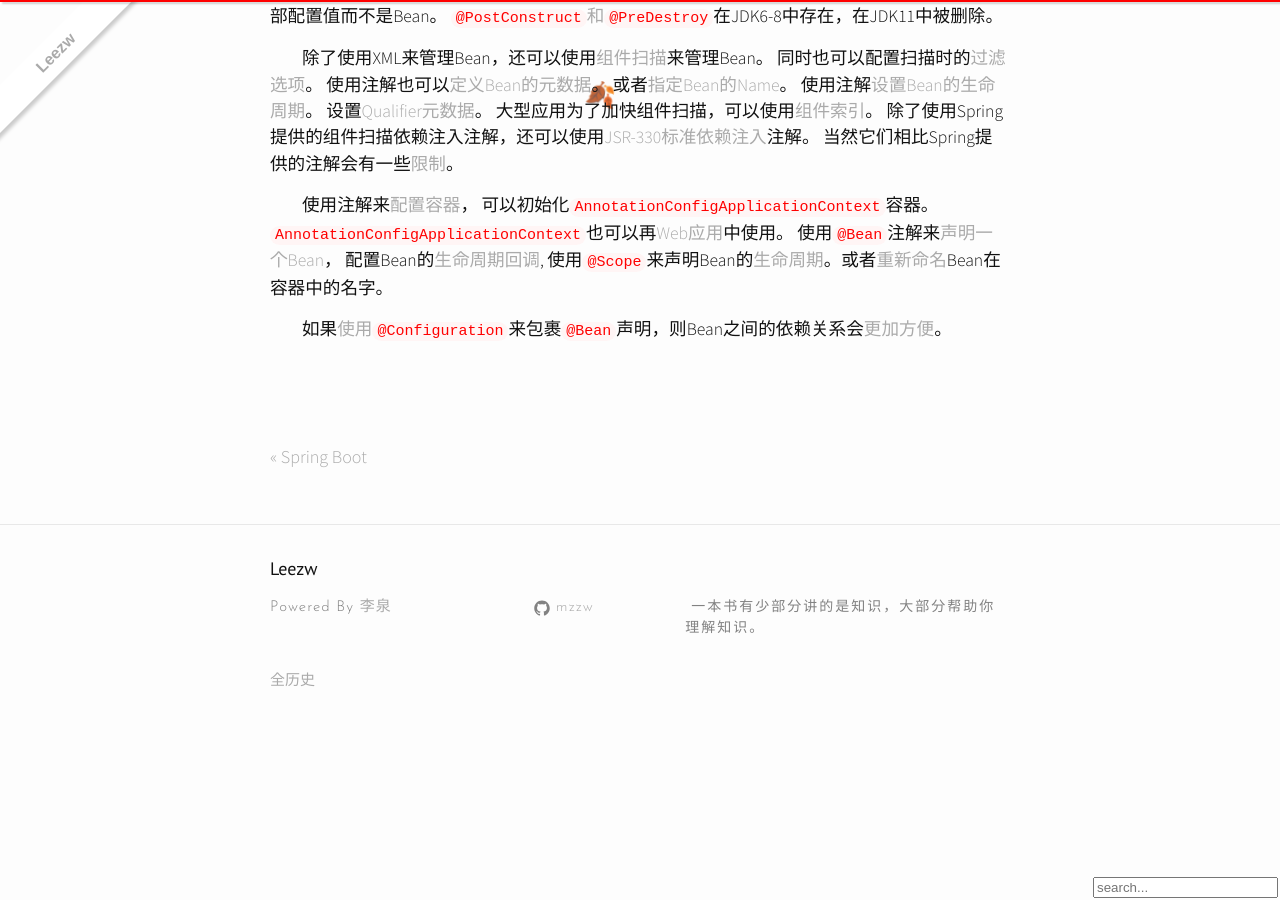
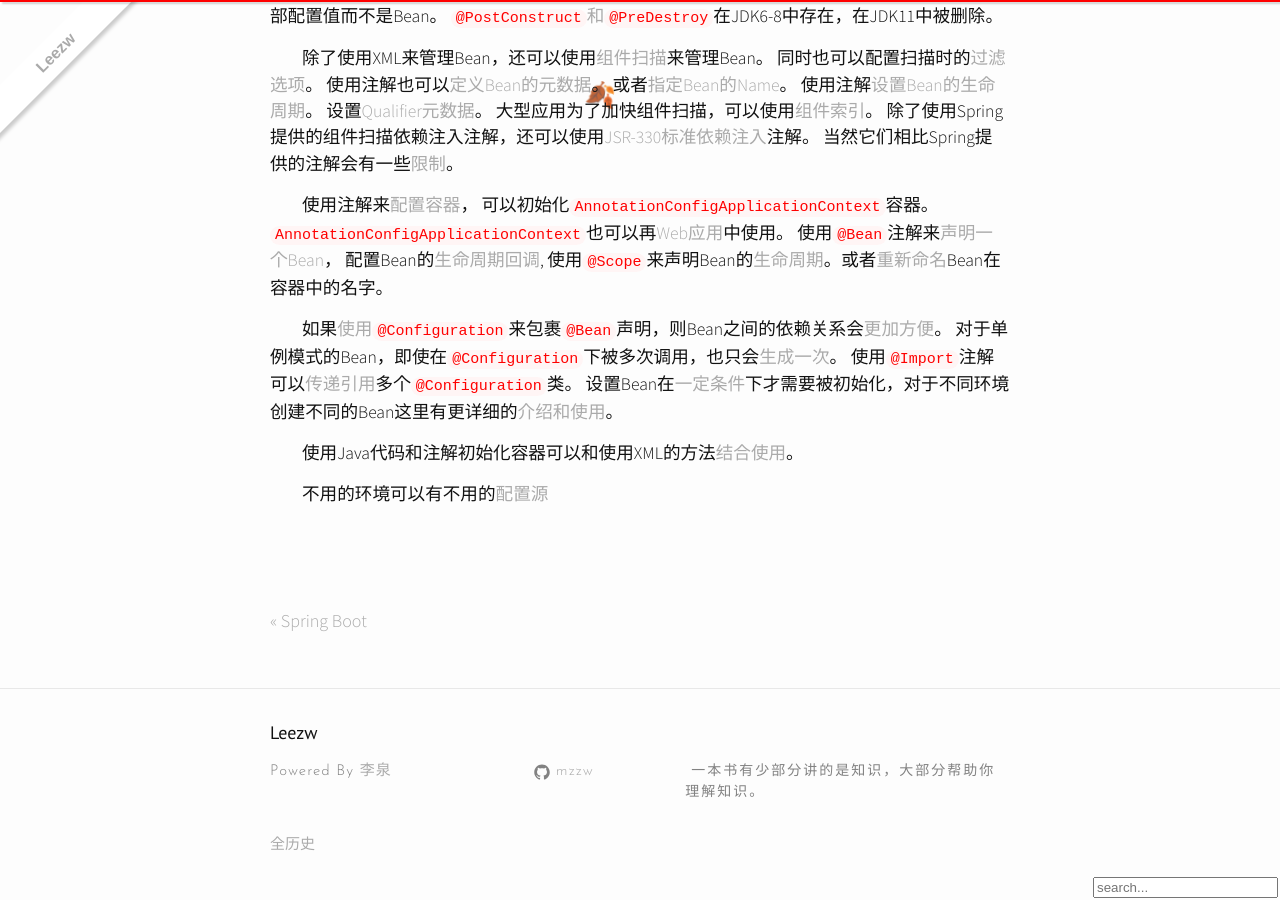
Before and after one commit to quantum-li/quantum-li.github.io, a Jekyll site: the page built from _article/2020-10-20-spring-framework.md, in a window 1280 px wide and 900 px high, scrolled down 1758 px. Built offline with Jekyll 4.4.1, drawn with Linux system fonts in a browser that asks for light colours; nearby versions of some CDN libraries; comment, search, counter and statistics services are not loaded; before the commit the page ends 2494 px from its top, so only the background shows below that.

Commit message:
2020-10-22 19:00:09

```diff
--- a/_article/2020-10-20-spring-framework.md
+++ b/_article/2020-10-20-spring-framework.md
@@ -93,3 +93,10 @@ Spring支持[基于注解](https://docs.spring.io/spring-framework/docs/5.2.9.RE
 使用`@Scope`来声明Bean的[生命周期](https://docs.spring.io/spring-framework/docs/5.2.9.RELEASE/spring-framework-reference/core.html#beans-java-specifying-bean-scope)。或者[重新命名](https://docs.spring.io/spring-framework/docs/5.2.9.RELEASE/spring-framework-reference/core.html#beans-java-customizing-bean-naming)Bean在容器中的名字。
 
 如果[使用](https://docs.spring.io/spring-framework/docs/5.2.9.RELEASE/spring-framework-reference/core.html#beans-java-configuration-annotation)`@Configuration`来包裹`@Bean`声明，则Bean之间的依赖关系会[更加方便](https://docs.spring.io/spring-framework/docs/5.2.9.RELEASE/spring-framework-reference/core.html#beans-java-injecting-dependencies)。
+对于单例模式的Bean，即使在`@Configuration`下被多次调用，也只会[生成一次](https://docs.spring.io/spring-framework/docs/5.2.9.RELEASE/spring-framework-reference/core.html#beans-java-further-information-java-config)。
+使用`@Import`注解可以[传递引用](https://docs.spring.io/spring-framework/docs/5.2.9.RELEASE/spring-framework-reference/core.html#beans-java-using-import)多个`@Configuration`类。
+设置Bean在[一定条件](https://docs.spring.io/spring-framework/docs/5.2.9.RELEASE/spring-framework-reference/core.html#beans-java-conditional)下才需要被初始化，对于不同环境创建不同的Bean这里有更详细的[介绍和使用](https://docs.spring.io/spring-framework/docs/5.2.9.RELEASE/spring-framework-reference/core.html#beans-definition-profiles)。
+
+使用Java代码和注解初始化容器可以和使用XML的方法[结合使用](https://docs.spring.io/spring-framework/docs/5.2.9.RELEASE/spring-framework-reference/core.html#beans-java-combining)。
+
+不用的环境可以有不用的[配置源](https://docs.spring.io/spring-framework/docs/5.2.9.RELEASE/spring-framework-reference/core.html#beans-property-source-abstraction)
```
